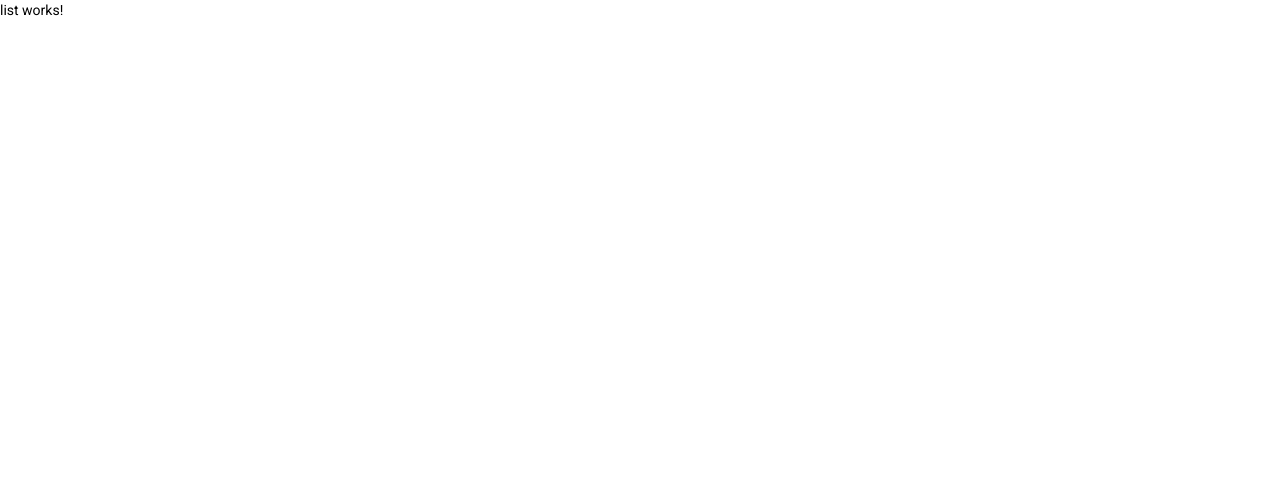
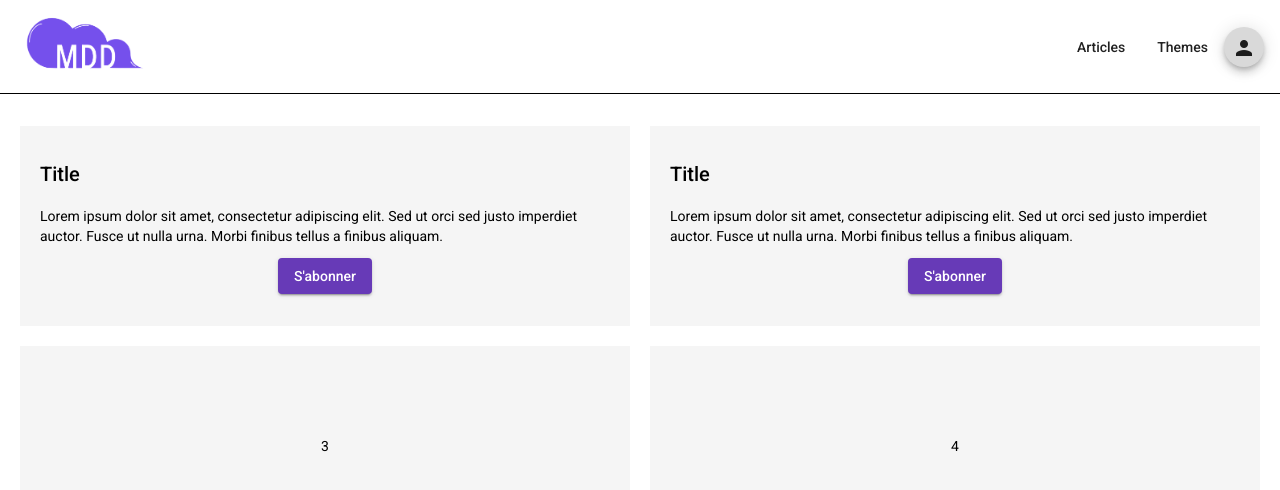
Before and after one commit to Nogaemi76/OC-P6-fullstack-app, an Angular app in the folder front/: page /topics in a window 1280 px wide. Shown: the top 490 px of the page. Built offline with nearby package versions, Linux system fonts and the light colour scheme.

Commit message:
Added list component declaration & modules Shared, Material & FlexLayout, & added header and layout in topic list component

```diff
--- a/front/src/app/features/topics/Components/list/list.component.html
+++ b/front/src/app/features/topics/Components/list/list.component.html
@@ -1,3 +1,14 @@
-<p>
-  list works!
-</p>
+<app-header></app-header>
+
+<div class="topics">
+  <mat-grid-list cols="2" rowHeight="200px" gutterSize="20px">
+    <mat-grid-tile>
+      <app-topic-card></app-topic-card>
+    </mat-grid-tile>
+    <mat-grid-tile>
+      <app-topic-card></app-topic-card>
+    </mat-grid-tile>
+    <mat-grid-tile>3</mat-grid-tile>
+    <mat-grid-tile>4</mat-grid-tile>
+  </mat-grid-list>
+</div>
--- a/front/src/app/features/topics/Components/list/list.component.scss
+++ b/front/src/app/features/topics/Components/list/list.component.scss
@@ -0,0 +1,12 @@
+.topics {
+  padding: 20px;
+
+  mat-grid-tile {
+      background: #F5F5F5;
+
+    }
+}
+
+.tile-content {
+  padding: 20px;
+}
--- a/front/src/app/features/topics/topics.module.ts
+++ b/front/src/app/features/topics/topics.module.ts
@@ -2,13 +2,30 @@ import { NgModule } from '@angular/core';
 import { CommonModule } from '@angular/common';
 
 import { TopicsRoutingModule } from './topics-routing.module';
+import { SharedModule } from 'src/app/shared/shared.module';
+import { ListComponent } from './Components/list/list.component';
 
+import {MatGridListModule} from '@angular/material/grid-list';
+import {MatCardModule} from '@angular/material/card';
+import { MatButtonModule } from '@angular/material/button';
+import { FlexLayoutModule } from '@angular/flex-layout';
+
+const materialModules = [
+  MatGridListModule,
+  MatCardModule,
+  MatButtonModule,
+]
 
 @NgModule({
-  declarations: [],
+  declarations: [
+    ListComponent
+  ],
   imports: [
     CommonModule,
-    TopicsRoutingModule
+    TopicsRoutingModule,
+    SharedModule,
+    FlexLayoutModule,
+    ...materialModules
   ]
 })
 export class TopicsModule { }
```
